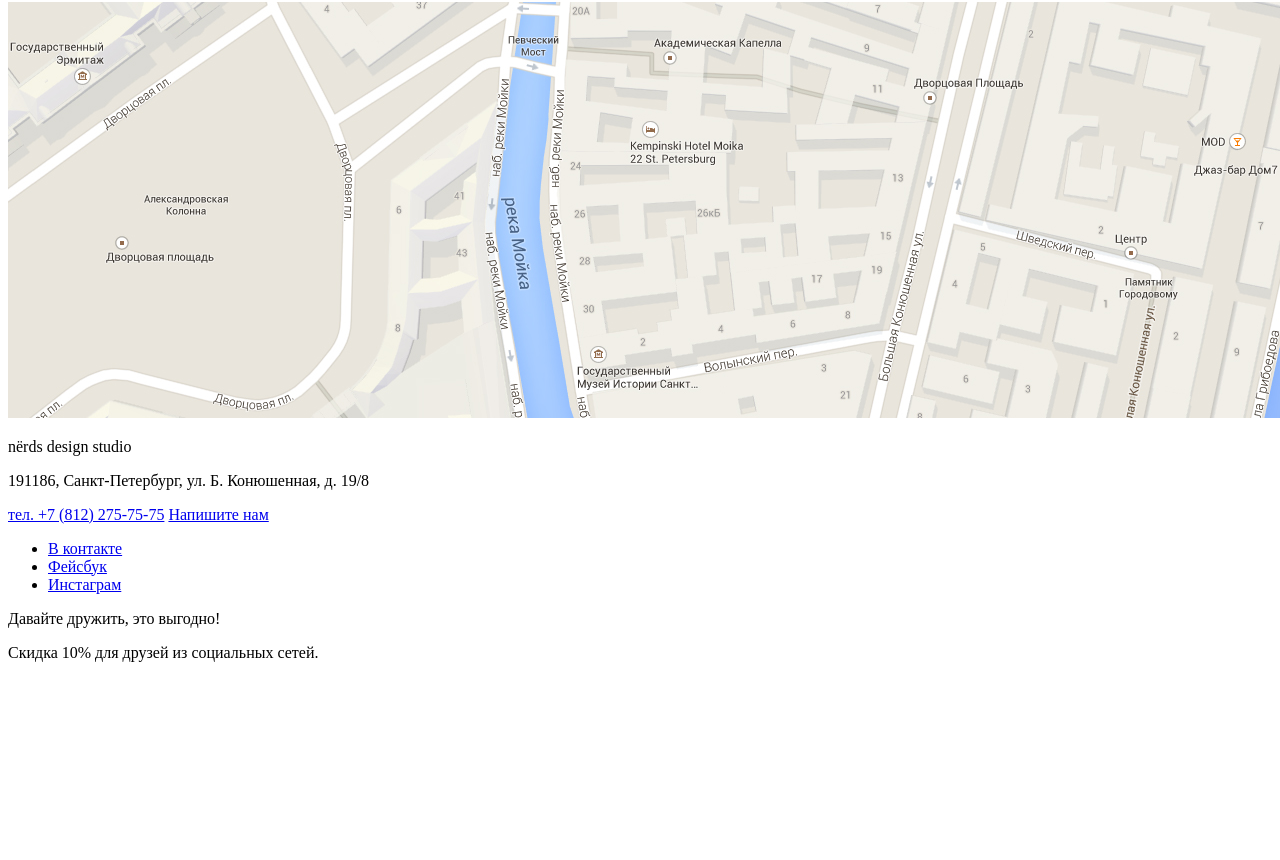
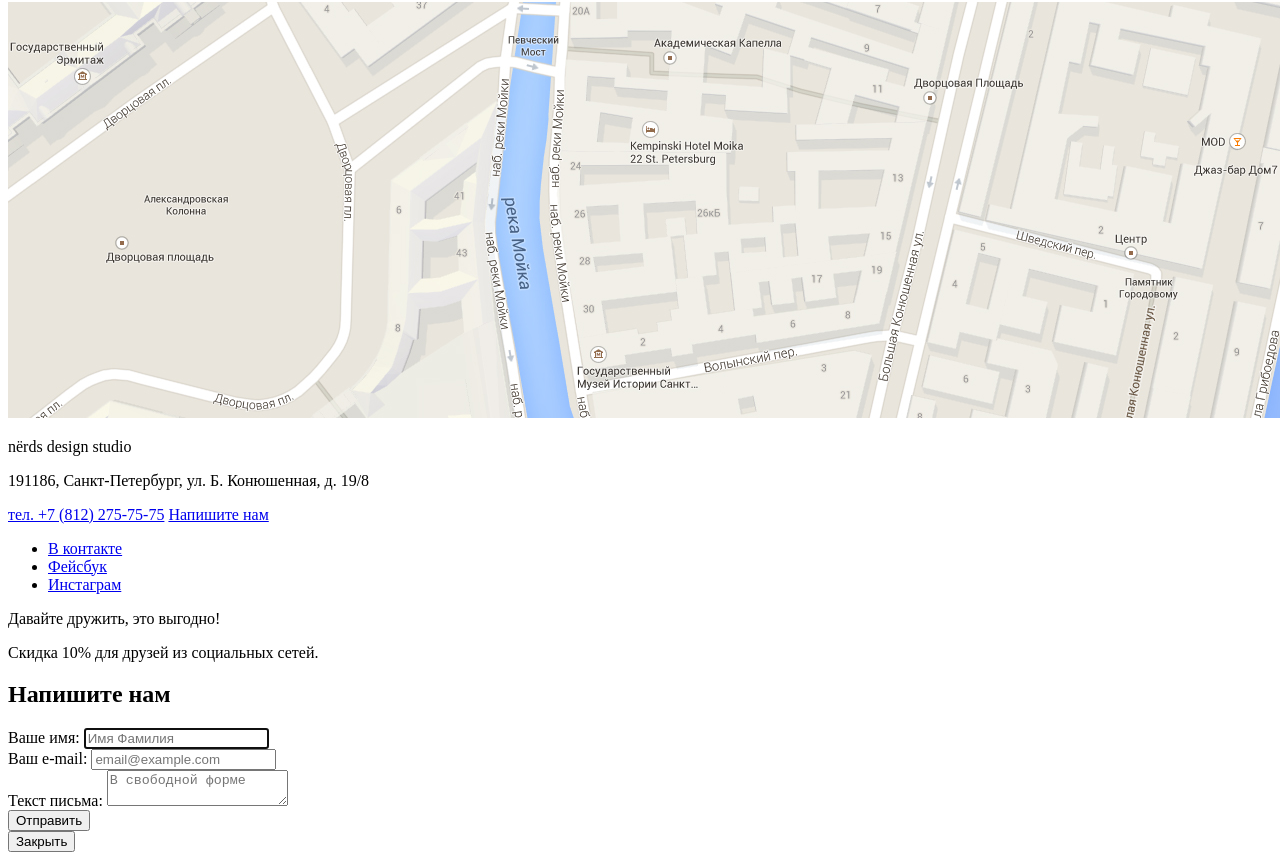
Before and after one commit to SychugovKirill/1122973-nerds-28, a plain HTML site: page index.html in a window 1280 px wide. Shown: the part 1618-2478 px from the top of the page. Before the commit the page ends 2296 px from the top, so only its background shows below. Drawn offline with Linux system fonts and the light colour scheme.

Commit message:
Выполнил доступность и формы

```diff
--- a/index.html
+++ b/index.html
@@ -106,8 +106,10 @@
       <section class="portfolio wrap">
         <h2 class="visually-hidden">Наши сайты</h2>
         <ul class="portfolio__list">
-          <li class="portfolio__item"><img src="img/logo-1-html-acad.png" width="199" height="68" alt="html academy"></li>
-          <li class="portfolio__item"><img src="img/logo-2-barber.png" width="209" height="90" alt="Барбершоп Бородинский"></li>
+          <li class="portfolio__item"><img src="img/logo-1-html-acad.png" width="199" height="68" alt="html academy">
+          </li>
+          <li class="portfolio__item"><img src="img/logo-2-barber.png" width="209" height="90"
+              alt="Барбершоп Бородинский"></li>
           <li class="portfolio__item"><img src="img/logo-3-pink.png" width="185" height="52" alt="Пинк"></li>
           <li class="portfolio__item"><img src="img/logo-4-mishka.png" width="173" height="84" alt="Мишка"></li>
         </ul>
@@ -152,6 +154,28 @@
         </div>
       </div>
     </footer>
+
+    <section class="modal modal__letter">
+      <h2 class="modal__subtitle">Напишите нам</h2>
+      <form class="modal__form form" action="#" method="post">
+        <div class="form__inner name">
+          <label class="name__label label-form" for="name-user">Ваше имя:</label>
+          <input type="text" id="name-user" name="name" autofocus value="" placeholder="Имя Фамилия">
+        </div>
+        <div class="form__inner email">
+          <label class="email__label label-form" for="email-user">Ваш e-mail:</label>
+          <input type="email" id="email-user" name="email" value="" placeholder="email@example.com">
+        </div>
+        <div class="form__inner text">
+          <label class="text__label label-form" for="text-user">Текст письма:</label>
+          <textarea name="text" id="text-user" placeholder="В свободной форме"></textarea>
+        </div>
+        <button class="button" type="submit">Отправить</button>
+      </form>
+      <button class="modal__close" type="button">
+        <span class="visually-hidden">Закрыть</span>
+      </button>
+    </section>
   </main>
 </body>
 
```
Also changed, not shown: catalog.html (+25 -5 lines).
